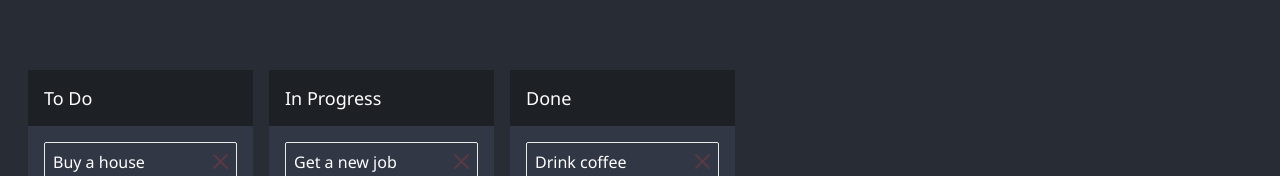
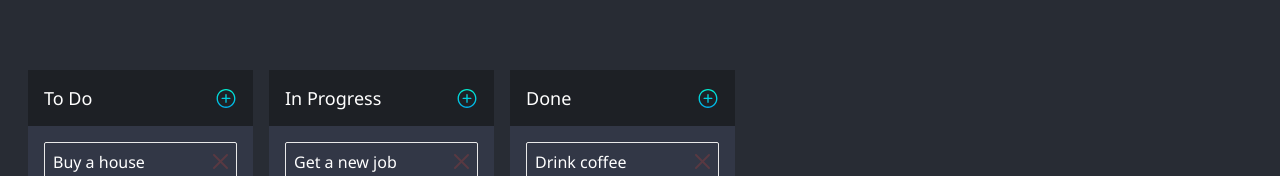
Before and after one commit to CBMasri/task-app, a React (Create React App) app: page / in a window 1280 px wide. Shown: the part 174-350 px from the top of the page. Built offline with nearby package versions, Linux system fonts and the light colour scheme.

Commit message:
Add ability to create new tasks

```diff
--- a/src/components/Lane.js
+++ b/src/components/Lane.js
@@ -2,6 +2,8 @@ import styled from 'styled-components'
 import { Droppable } from 'react-beautiful-dnd'
 
 import Task from './Task.js'
+import add from 'assets/icons/add.svg'
+
 
 const Container = styled.div`
   display: flex;
@@ -13,14 +15,24 @@ const Container = styled.div`
   background-color: #323746;
 `
 const Heading = styled.div`
+  display: flex;
+  align-items: center;
+  justify-content: space-between;
   padding: 16px;
   font-size: 18px;
   color: white;
   background-color: #1d2025;
 `
+const Scrollable = styled.div`
+  overflow-y: auto;
+`
+const AddButton = styled.input`
+  height: 22px;
+`
 const TaskList = styled.div`
   padding: 16px;
   height: 225px;
+  background-color: ${props => (props.isDraggingOver ? '#2e323f' : 'inherit')};
 `
 
 /**
@@ -33,9 +45,10 @@ const TaskList = styled.div`
  * @param {Object} props
  */
 function DroppableContainer(props) {
-  const { provided, children } = props
+  const { provided, snapshot, children } = props
   return (
     <TaskList
+      isDraggingOver={snapshot.isDraggingOver}
       ref={provided.innerRef}
       {...provided.droppableProps}
     >
@@ -53,22 +66,37 @@ function DroppableContainer(props) {
  * @param {Object[]} props.tasks
  */
 function Lane(props) {
-  const { lane, tasks, removeTask } = props
+  const {
+    lane,
+    tasks,
+    addTask,
+    removeTask
+  } = props
 
   return (
     <Container>
       <Heading>
         { lane.title }
+        <AddButton
+          type="image"
+          src={add}
+          onClick={() => addTask(lane.id, 'New task')}
+        />
       </Heading>
+      <Scrollable>
         <Droppable droppableId={lane.id}>
-        {provided => (
-          <DroppableContainer provided={provided}>
+          {(provided, snapshot) => (
+            <DroppableContainer
+              provided={provided}
+              snapshot={snapshot}
+            >
               {tasks.map((task, index) => {
                 return (
                   <Task
                     key={task.id}
                     task={task}
                     index={index}
+                    addTask={addTask}
                     removeTask={removeTask}
                   />
                 )
@@ -77,6 +105,7 @@ function Lane(props) {
             </DroppableContainer>
           )}
         </Droppable>
+      </Scrollable>
     </Container>
   );
 }
--- /dev/null
+++ b/src/data/defaults.js
@@ -0,0 +1,25 @@
+const tasks = {
+  'task-1': { id: 'task-1', content: 'Drink coffee' },
+  'task-2': { id: 'task-2', content: 'Get a new job' },
+  'task-3': { id: 'task-3', content: 'Buy a house' },
+}
+const lanes = {
+  'lane-1': {
+    id: 'lane-1',
+    title: 'To Do',
+    taskIds: [ 'task-3' ]
+  },
+  'lane-2': {
+    id: 'lane-2',
+    title: 'In Progress',
+    taskIds: [ 'task-2' ]
+  },
+  'lane-3': {
+    id: 'lane-3',
+    title: 'Done',
+    taskIds: [ 'task-1' ]
+  },
+}
+const initialData = { tasks, lanes }
+
+export default initialData
--- /dev/null
+++ b/src/utils/index.js
@@ -0,0 +1,8 @@
+import { nanoid } from 'nanoid'
+
+/**
+ * Create an 8 character id.
+ */
+export function uuid() {
+  return nanoid(8)
+}
--- a/src/views/Tasks.js
+++ b/src/views/Tasks.js
@@ -3,32 +3,9 @@ import { useState, useEffect } from 'react'
 import { DragDropContext } from 'react-beautiful-dnd'
 
 import Lane from 'components/Lane.js'
+import initialData from 'data/defaults'
+import { uuid } from 'utils'
 
-
-const initialData = {
-  tasks: {
-    'task-1': { id: 'task-1', content: 'Drink coffee' },
-    'task-2': { id: 'task-2', content: 'Get a new job' },
-    'task-3': { id: 'task-3', content: 'Buy a house' }
-  },
-  lanes: {
-    'lane-1': {
-      id: 'lane-1',
-      title: 'To Do',
-      taskIds: [ 'task-3' ]
-    },
-    'lane-2': {
-      id: 'lane-2',
-      title: 'In Progress',
-      taskIds: [ 'task-2' ]
-    },
-    'lane-3': {
-      id: 'lane-3',
-      title: 'Done',
-      taskIds: [ 'task-1' ]
-    },
-  }
-}
 
 const Container = styled.div`
   display: flex;
@@ -55,6 +32,25 @@ function Tasks() {
       'lanes': lanes
     }))
   })
+
+  /**
+   * Add a new task to the list of tasks
+   * under the selected lane.
+   *
+   * @param {String} laneId
+   * @param {String} newTask
+   */
+  function addTask(laneId, newTask) {
+    const id = uuid()
+    const updatedTasks = JSON.parse(JSON.stringify(tasks))
+    updatedTasks[id] = { id, content: newTask }
+    setTasks(updatedTasks)
+
+    const updatedLanes = { ...lanes }
+    const lane = updatedLanes[laneId]
+    lane.taskIds.push(id)
+    setLanes(updatedLanes)
+  }
 
   /**
    * Remove a task from the list of tasks,
@@ -117,6 +113,7 @@ function Tasks() {
               key={lane.id}
               lane={lane}
               tasks={tasksInLane}
+              addTask={addTask}
               removeTask={removeTask}
             />
           )
```
Also changed, not shown: src/assets/icons/add.svg (added). Lines whose indentation alone changed are shown as unchanged.
